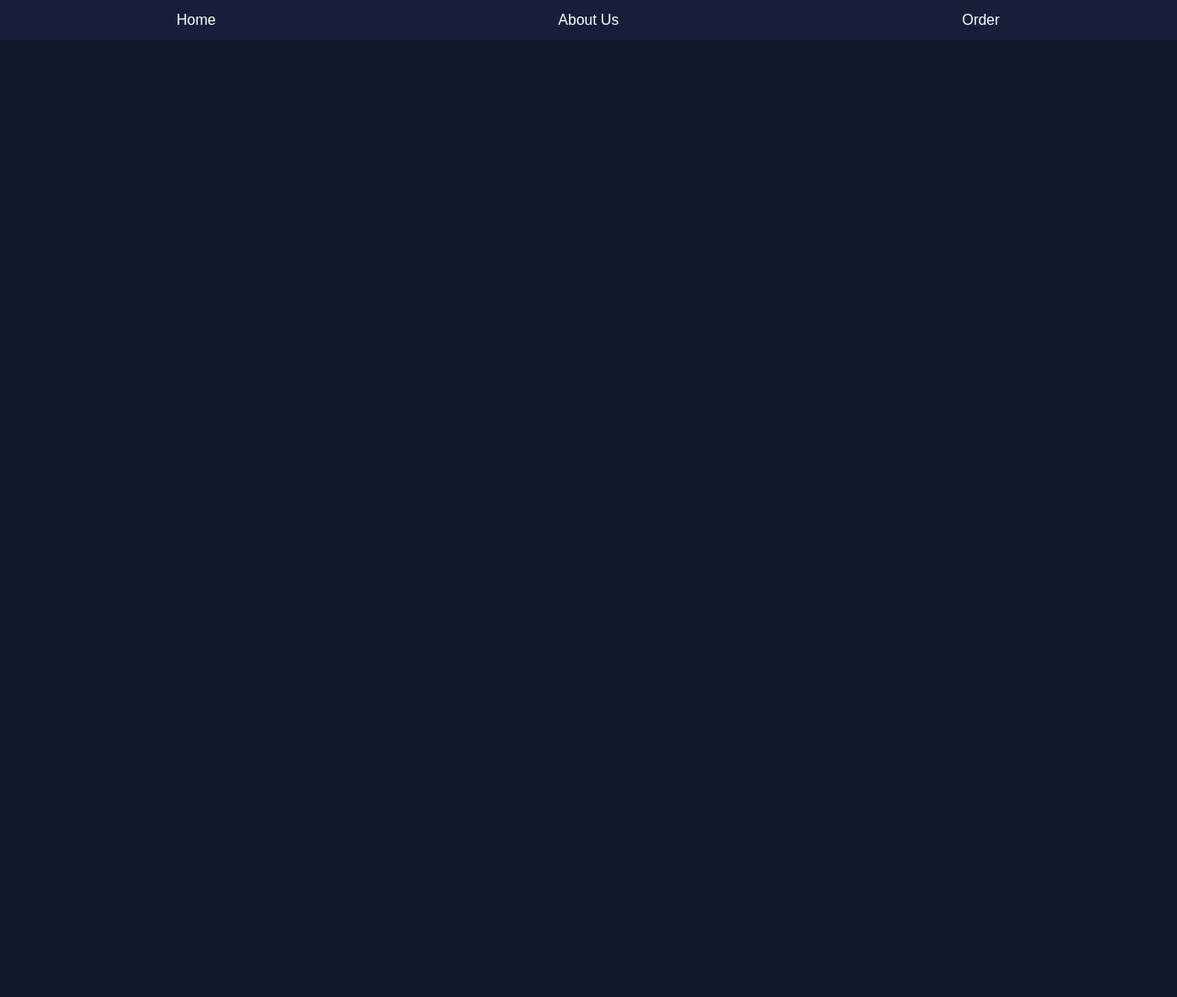
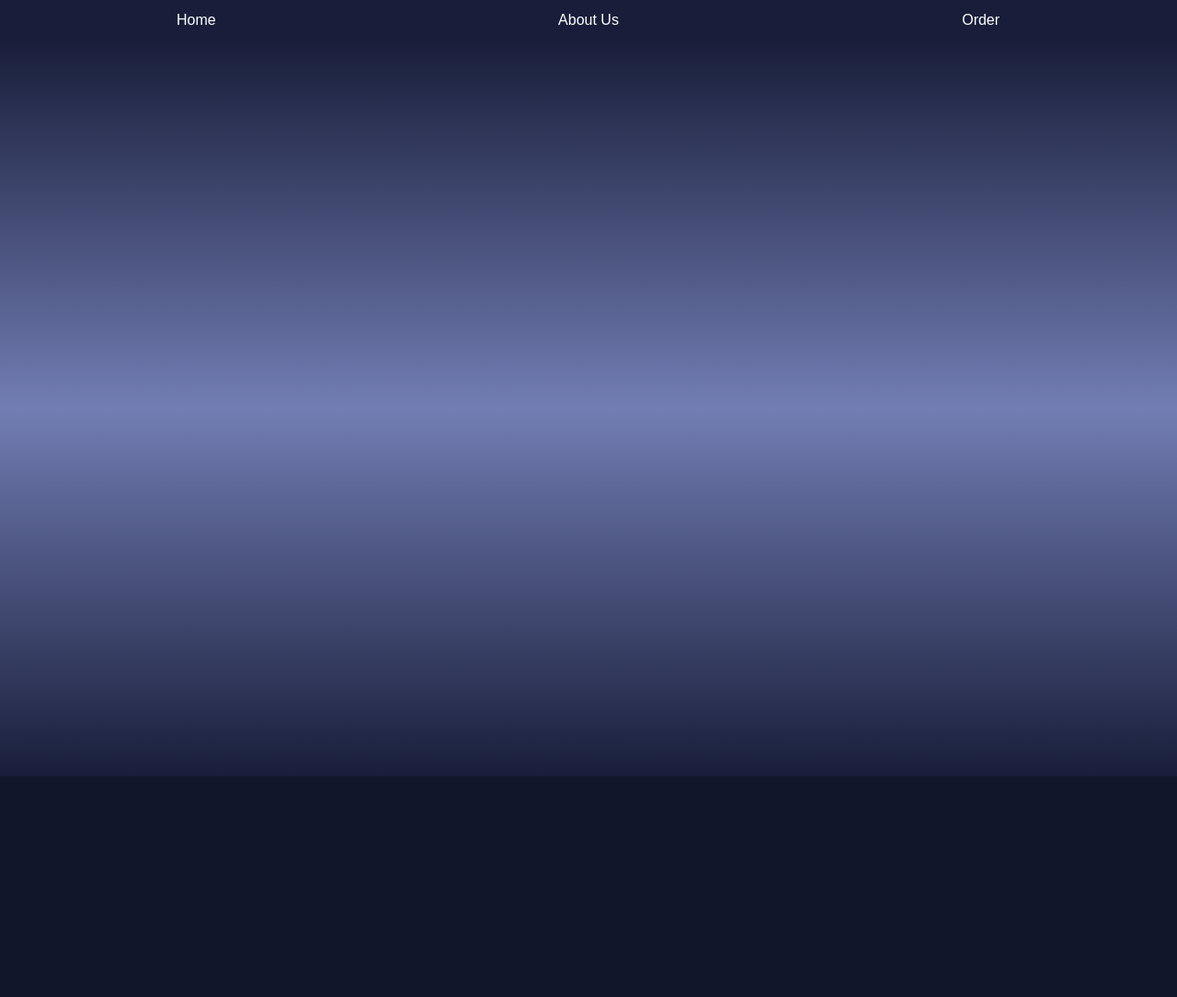
Before and after one commit to st25209-lgtm/CSC2-AS91896-AS91897, a Flask app: page /about in a window 1280 px wide. Shown: the top 1084 px of the page at 92% size. Run offline with Flask 3, Linux system fonts and the light colour scheme; some web fonts are replaced.

Commit message:
Visuals; adding gradient background similar to base.html

```diff
--- a/static/css/about.css
+++ b/static/css/about.css
@@ -3,3 +3,11 @@
     height: 400px;
     max-height: 400px;
 }
+
+.aub-first {
+    background: linear-gradient(rgb(24, 30, 58), #727db3);
+}
+
+.aub-second {
+    background: linear-gradient(to top, rgb(24, 30, 58), #727db3);
+}
```
